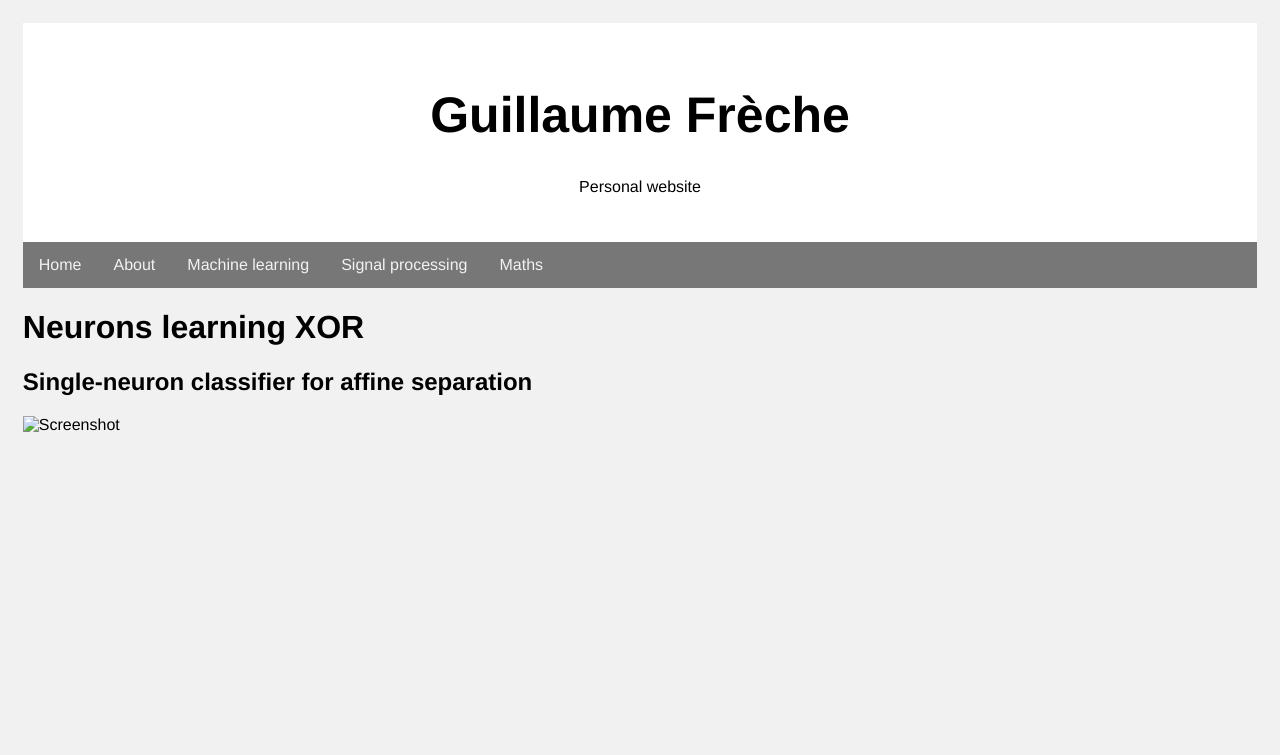
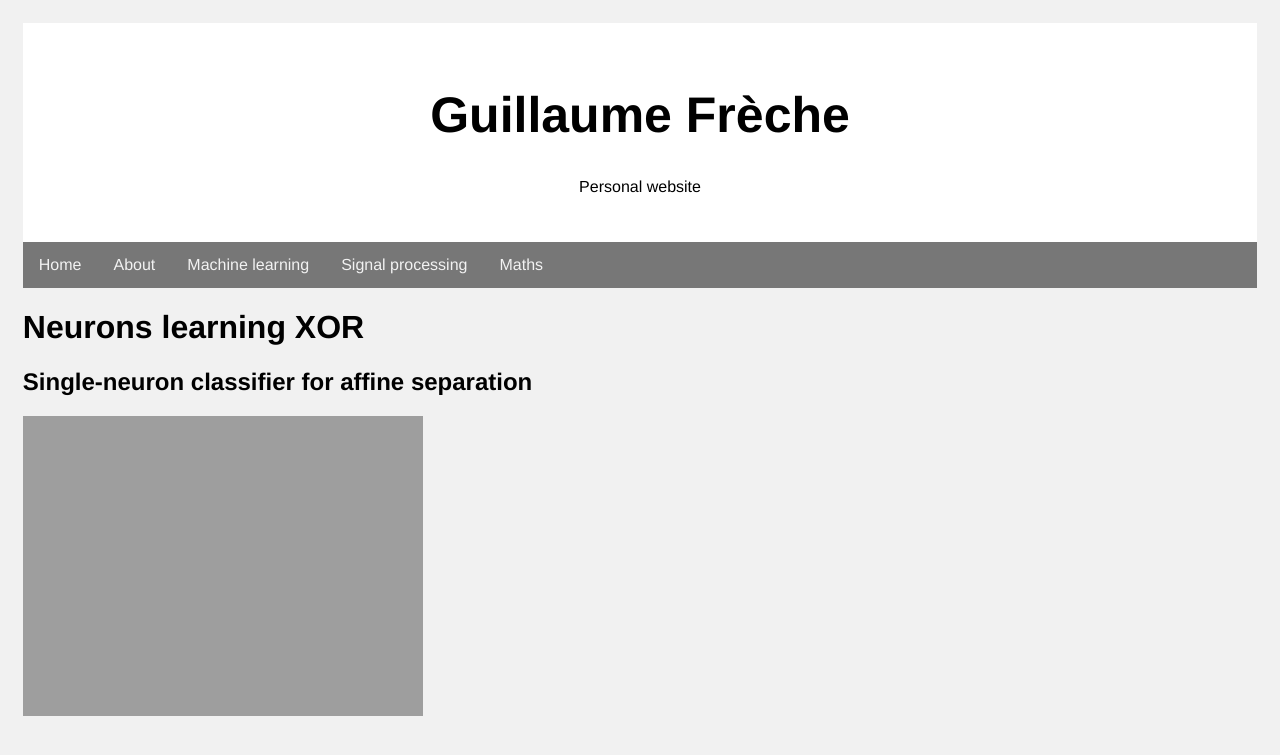
Before and after one commit to grfreche/grfreche.github.io, a Jekyll site: the page built from machine_learning/mlp_xor.md, in a window 1280 px wide. Shown: the top 755 px of the page. Built offline with Jekyll 4.4.1, drawn with Linux system fonts in a browser that asks for light colours.

Commit message:
Update mlp_xor.md

```diff
--- a/machine_learning/mlp_xor.md
+++ b/machine_learning/mlp_xor.md
@@ -8,4 +8,4 @@
 
 ## Single-neuron classifier for affine separation
 
-![Screenshot](Figures_XOR/SNC_affine_XOR.png)
+![Screenshot](Figures_XOR/SNC_affine_XOR.png =100x20)
```
